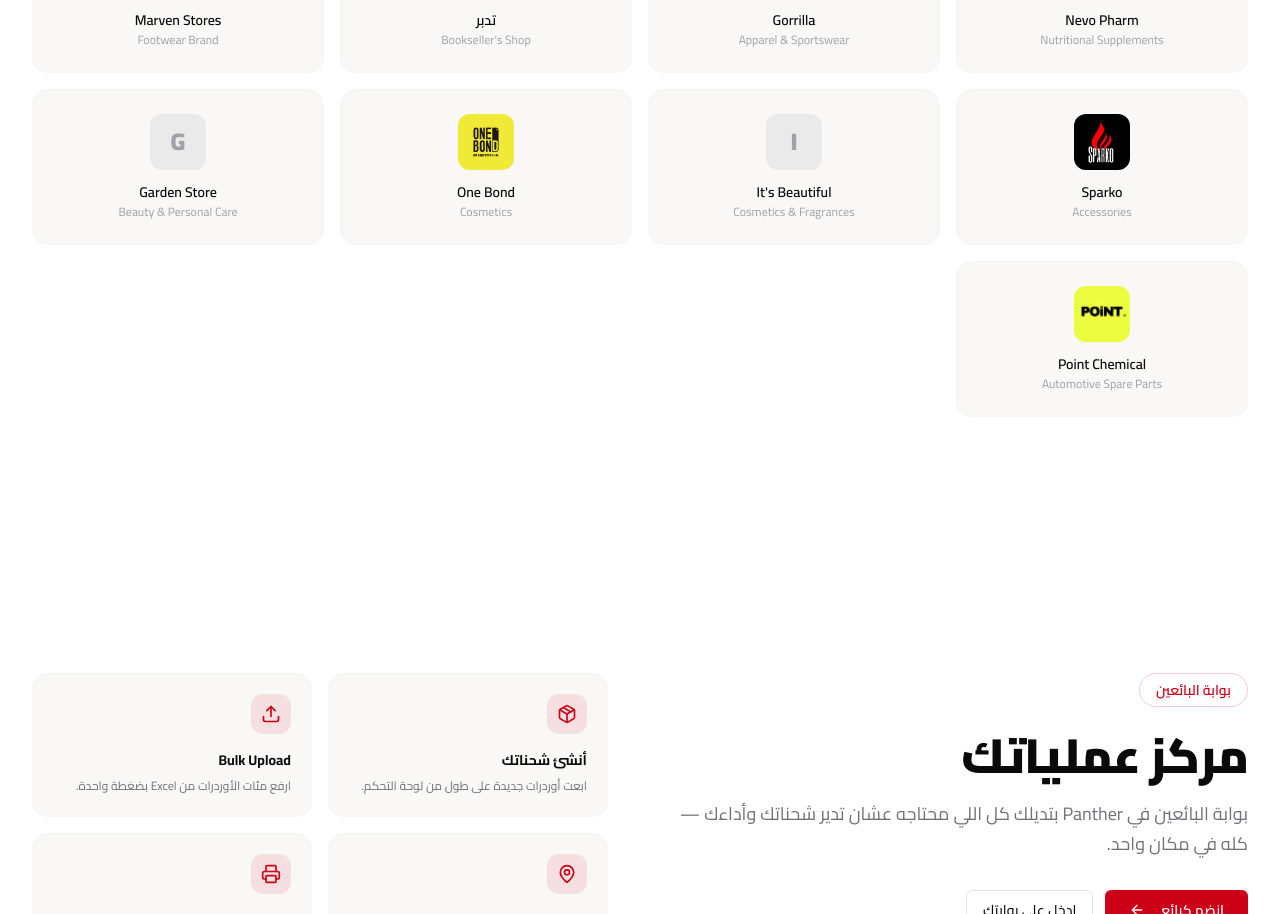
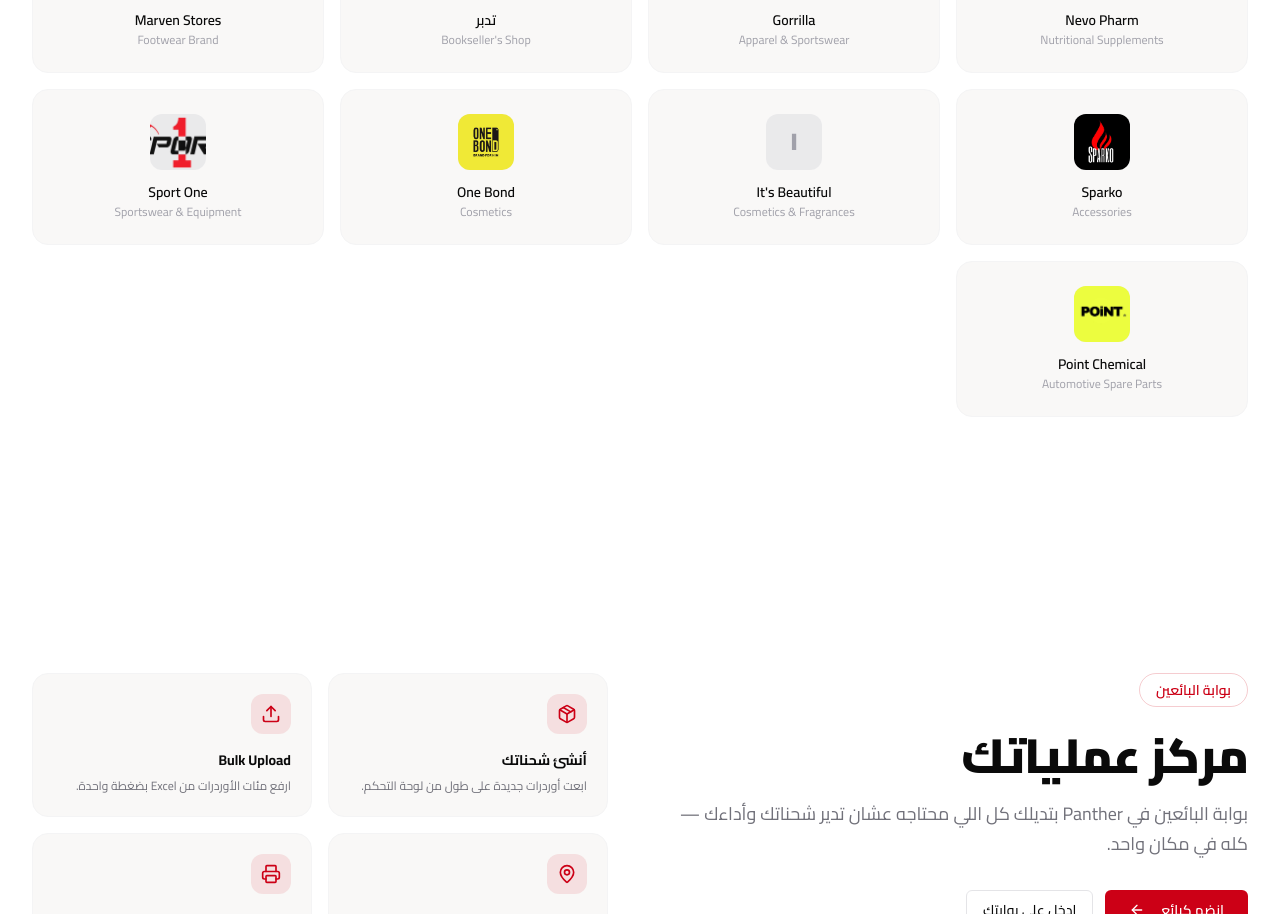
Before and after one commit to Abdelrahman-awad-hub/panther-landing, a Next.js app: page /ar in a window 1280 px wide. Shown: the part 3576-4490 px from the top of the page. Built offline with nearby package versions, Linux system fonts and the light colour scheme; no server answers.

Commit message:
add new client

```diff
--- a/data/clients.ts
+++ b/data/clients.ts
@@ -13,6 +13,6 @@
   { id: 'sparko',  name: 'Sparko',         category: 'Accessories',               logo: '/brands/sparko.png' },
   { id: 'beautiful', name: "It's Beautiful", category: 'Cosmetics & Fragrances' },
   { id: 'firstorder', name: 'One Bond', category: 'Cosmetics',              logo: '/brands/oneBond2.jpg' },
-  { id: 'garden',  name: 'Garden Store',   category: 'Beauty & Personal Care' },
+  { id: 'sportone', name: 'Sport One',     category: 'Sportswear & Equipment',    logo: '/brands/sportOne.avif' },
   { id: 'point',   name: 'Point Chemical', category: 'Automotive Spare Parts',    logo: '/brands/point.jpg' },
 ]
```
Also changed, not shown: public/brands/sportOne.avif (added).
